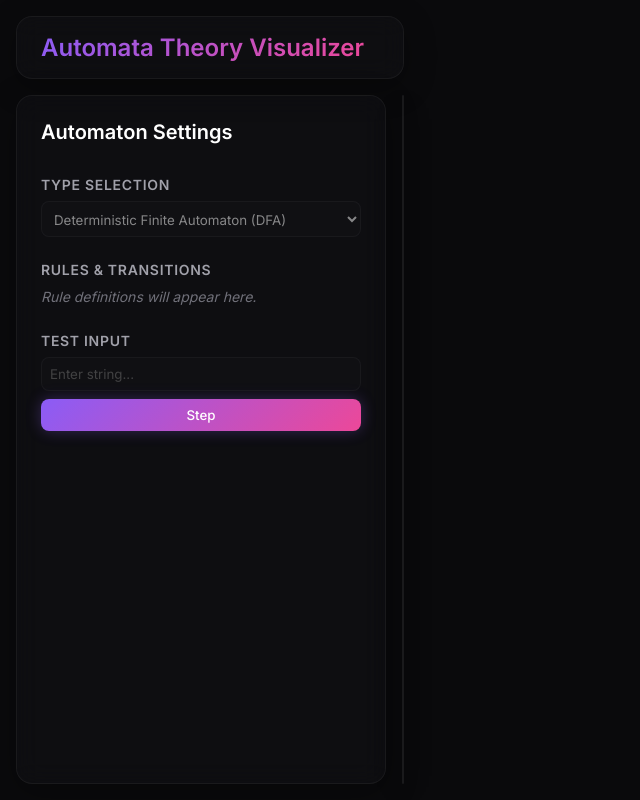
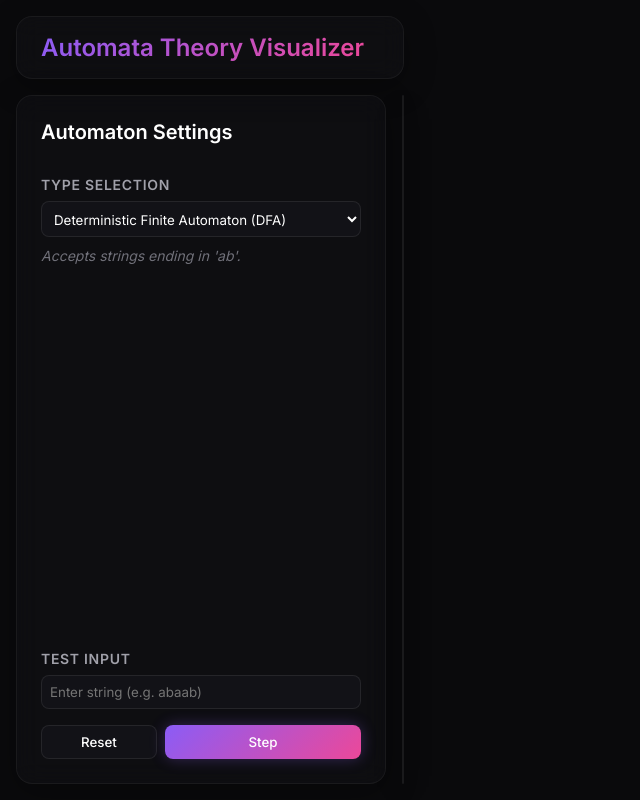
Before and after one commit to harshal1428/TP, a React (Vite) app: page / in a window 1280 px wide. Shown: the whole page, without its empty margins (0-640 px from the left). Built offline with nearby package versions, Linux system fonts and the light colour scheme.

Commit message:
feat(phase-2): Integration & Sample Automata

```diff
--- a/src/App.tsx
+++ b/src/App.tsx
@@ -1,17 +1,31 @@
-import React from 'react';
+import React, { useState } from 'react';
 import { Sidebar } from './components/Sidebar';
 import { Canvas } from './components/Canvas';
+import { useFiniteAutomaton } from './hooks/useFiniteAutomaton';
+import { sampleDFA, sampleNFA } from './core/samples';
 import './App.css';
 
 const App: React.FC = () => {
+  const [automatonType, setAutomatonType] = useState<'DFA' | 'NFA'>('DFA');
+  const automaton = automatonType === 'DFA' ? sampleDFA : sampleNFA;
+
+  const engine = useFiniteAutomaton(automaton);
+
   return (
     <div className="app-container">
       <header className="app-header glass-panel">
         <h1 className="text-gradient">Automata Theory Visualizer</h1>
       </header>
       <main className="app-main">
-        <Sidebar />
-        <Canvas />
+        <Sidebar
+          automatonType={automatonType}
+          setAutomatonType={setAutomatonType}
+          engine={engine}
+        />
+        <Canvas
+          automaton={automaton}
+          activeStates={engine.currentStates}
+        />
       </main>
     </div>
   );
--- a/src/components/Canvas.tsx
+++ b/src/components/Canvas.tsx
@@ -1,11 +1,32 @@
-import React from 'react';
+import React, { useMemo } from 'react';
 import { ReactFlow, Background, Controls } from '@xyflow/react';
 import '@xyflow/react/dist/style.css';
+import { Automaton, StateId } from '../core/types';
+import { automatonToReactFlow } from '../core/mapper';
+import { StateNode } from './StateNode';
 
-export const Canvas: React.FC = () => {
+const nodeTypes = {
+  stateNode: StateNode,
+};
+
+interface CanvasProps {
+  automaton: Automaton | null;
+  activeStates: Set<StateId>;
+}
+
+export const Canvas: React.FC<CanvasProps> = ({ automaton, activeStates }) => {
+  const { nodes, edges } = useMemo(() => {
+    return automatonToReactFlow(automaton, activeStates);
+  }, [automaton, activeStates]);
+
   return (
     <div className="canvas-container glass-panel">
-      <ReactFlow defaultNodes={[]} defaultEdges={[]}>
+      <ReactFlow
+        nodes={nodes}
+        edges={edges}
+        nodeTypes={nodeTypes}
+        fitView
+      >
         <Background gap={16} />
         <Controls />
       </ReactFlow>
--- a/src/components/Sidebar.tsx
+++ b/src/components/Sidebar.tsx
@@ -1,26 +1,88 @@
-import React from 'react';
+import React, { useState } from 'react';
+import { AutomatonStatus } from '../hooks/useFiniteAutomaton';
 
-export const Sidebar: React.FC = () => {
+interface SidebarProps {
+  automatonType: 'DFA' | 'NFA';
+  setAutomatonType: (type: 'DFA' | 'NFA') => void;
+  engine: {
+    input: string;
+    pointer: number;
+    status: AutomatonStatus;
+    step: () => void;
+    reset: (newInput?: string) => void;
+  };
+}
+
+export const Sidebar: React.FC<SidebarProps> = ({ automatonType, setAutomatonType, engine }) => {
+  const [inputValue, setInputValue] = useState(engine.input);
+
+  const handleReset = () => {
+    engine.reset(inputValue);
+  };
+
   return (
     <aside className="sidebar glass-panel">
       <h2>Automaton Settings</h2>
       <div className="sidebar-section">
         <h3>Type Selection</h3>
-        <select className="ui-select" disabled>
-          <option>Deterministic Finite Automaton (DFA)</option>
-          <option>Non-deterministic Finite Automaton (NFA)</option>
-          <option>Pushdown Automaton (PDA)</option>
-          <option>Turing Machine (TM)</option>
+        <select
+          className="ui-select"
+          value={automatonType}
+          onChange={(e) => {
+            setAutomatonType(e.target.value as 'DFA' | 'NFA');
+            engine.reset(inputValue); // reset when switching type
+          }}
+        >
+          <option value="DFA">Deterministic Finite Automaton (DFA)</option>
+          <option value="NFA">Non-deterministic Finite Automaton (NFA)</option>
         </select>
+        <p className="placeholder-text">
+          {automatonType === 'DFA' ? "Accepts strings ending in 'ab'." : "Accepts strings containing 'ab'."}
+        </p>
       </div>
-      <div className="sidebar-section">
-        <h3>Rules & Transitions</h3>
-        <p className="placeholder-text">Rule definitions will appear here.</p>
-      </div>
-      <div className="sidebar-section">
+
+      <div className="sidebar-section" style={{ marginTop: 'auto' }}>
         <h3>Test Input</h3>
-        <input type="text" className="ui-input" placeholder="Enter string..." disabled />
-        <button className="btn btn-primary" disabled>Step</button>
+        <input
+          type="text"
+          className="ui-input"
+          placeholder="Enter string (e.g. abaab)"
+          value={inputValue}
+          onChange={(e) => setInputValue(e.target.value)}
+        />
+
+        <div style={{ display: 'flex', gap: '8px', marginTop: '8px' }}>
+          <button className="btn btn-secondary" onClick={handleReset} style={{ flex: 1 }}>Reset</button>
+          <button
+            className="btn btn-primary"
+            onClick={engine.step}
+            disabled={engine.status === 'accepted' || engine.status === 'rejected'}
+            style={{ flex: 2 }}
+          >
+            Step
+          </button>
+        </div>
+
+        {engine.status !== 'idle' && (
+          <div style={{ marginTop: '16px', padding: '12px', borderRadius: '8px', background: 'var(--bg-primary)' }}>
+            <div style={{ marginBottom: '8px', fontFamily: 'var(--font-mono)' }}>
+              Input: {engine.input.split('').map((char, i) => (
+                <span key={i} style={{
+                  color: i === engine.pointer ? 'var(--accent-primary)' : (i < engine.pointer ? 'var(--text-muted)' : 'inherit'),
+                  fontWeight: i === engine.pointer ? 'bold' : 'normal',
+                  textDecoration: i === engine.pointer ? 'underline' : 'none'
+                }}>{char}</span>
+              ))}
+              {engine.pointer === engine.input.length && <span style={{ color: 'var(--accent-primary)', fontWeight: 'bold' }}>_</span>}
+            </div>
+            <div style={{
+              fontWeight: 'bold',
+              color: engine.status === 'accepted' ? 'var(--success)' : (engine.status === 'rejected' ? 'var(--error)' : 'var(--text-primary)')
+            }}>
+              Status: {engine.status.toUpperCase()}
+            </div>
+          </div>
+        )}
       </div>
     </aside>
   );
--- /dev/null
+++ b/src/core/samples.ts
@@ -0,0 +1,37 @@
+import { Automaton } from './types';
+
+// DFA: Accepts strings ending in 'ab'
+export const sampleDFA: Automaton = {
+  alphabet: new Set(['a', 'b']),
+  states: {
+    'q0': { id: 'q0', label: 'q0', isInitial: true, isFinal: false, position: { x: 100, y: 200 } },
+    'q1': { id: 'q1', label: 'q1', isInitial: false, isFinal: false, position: { x: 300, y: 200 } },
+    'q2': { id: 'q2', label: 'q2', isInitial: false, isFinal: true, position: { x: 500, y: 200 } },
+  },
+  transitions: {
+    't1': { id: 't1', source: 'q0', target: 'q1', symbol: 'a' },
+    't2': { id: 't2', source: 'q0', target: 'q0', symbol: 'b' },
+    't3': { id: 't3', source: 'q1', target: 'q1', symbol: 'a' },
+    't4': { id: 't4', source: 'q1', target: 'q2', symbol: 'b' },
+    't5': { id: 't5', source: 'q2', target: 'q1', symbol: 'a' },
+    't6': { id: 't6', source: 'q2', target: 'q0', symbol: 'b' },
+  }
+};
+
+// NFA: Accepts strings containing 'ab'
+export const sampleNFA: Automaton = {
+  alphabet: new Set(['a', 'b']),
+  states: {
+    's0': { id: 's0', label: 's0', isInitial: true, isFinal: false, position: { x: 100, y: 200 } },
+    's1': { id: 's1', label: 's1', isInitial: false, isFinal: false, position: { x: 300, y: 200 } },
+    's2': { id: 's2', label: 's2', isInitial: false, isFinal: true, position: { x: 500, y: 200 } },
+  },
+  transitions: {
+    'n1': { id: 'n1', source: 's0', target: 's0', symbol: 'a' },
+    'n2': { id: 'n2', source: 's0', target: 's0', symbol: 'b' },
+    'n3': { id: 'n3', source: 's0', target: 's1', symbol: 'a' }, // Non-deterministic
+    'n4': { id: 'n4', source: 's1', target: 's2', symbol: 'b' },
+    'n5': { id: 'n5', source: 's2', target: 's2', symbol: 'a' },
+    'n6': { id: 'n6', source: 's2', target: 's2', symbol: 'b' },
+  }
+};
```
